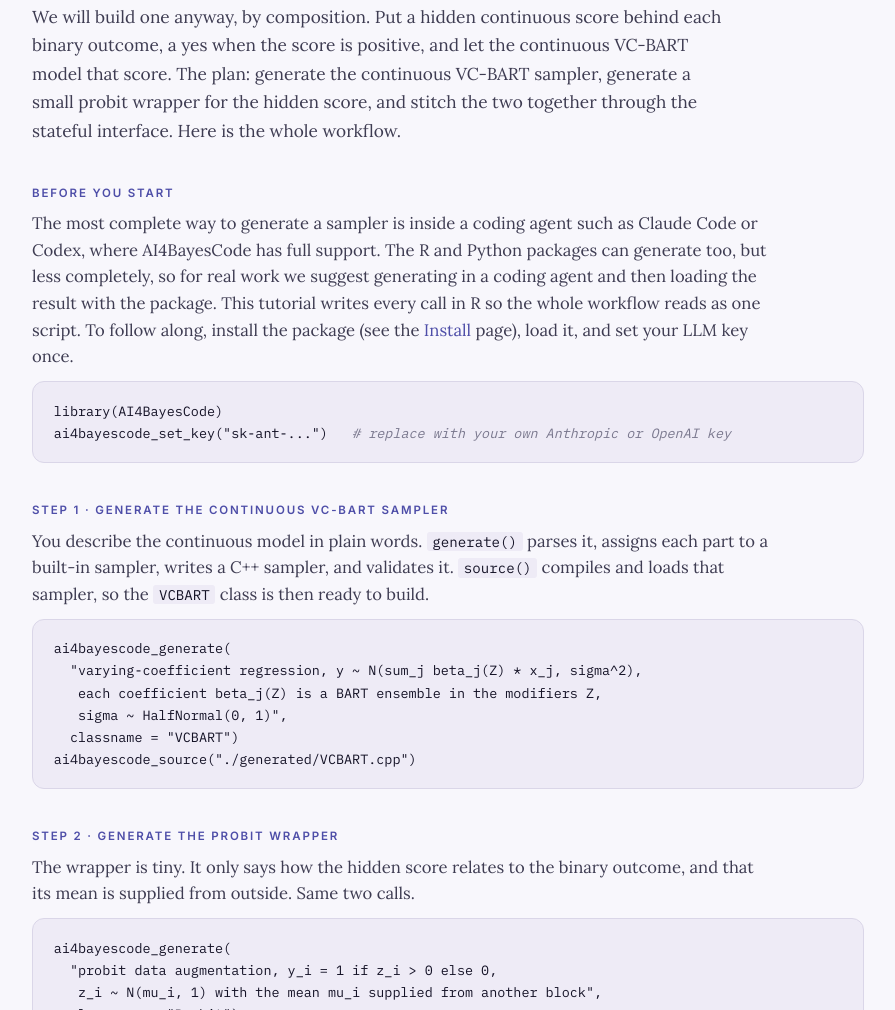
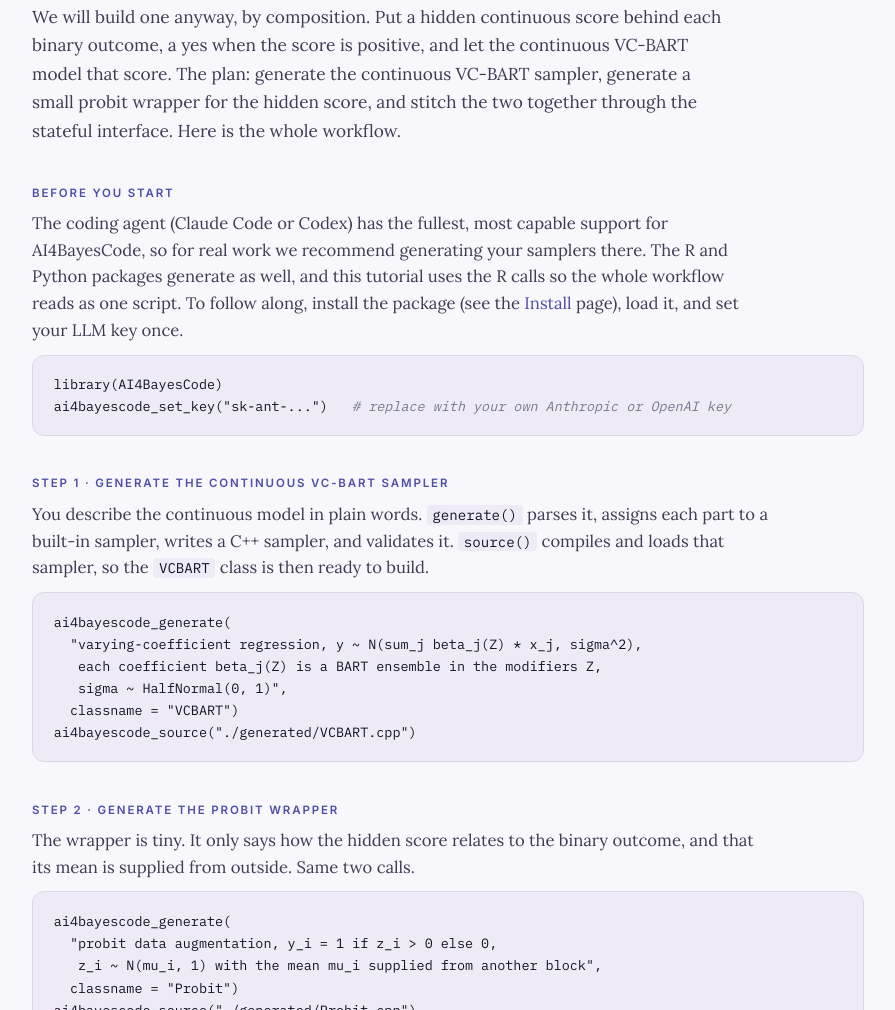
Before and after one commit to zjg540066169/AI4BayesCode-hub, a plain HTML site: page tutorial-stateful.html in a window 1280 px wide. Shown: the part 1867-2877 px from the top of the page, without its empty margins (8-903 px from the left). Drawn offline with nearby package versions, Linux system fonts and the light colour scheme.

Commit message:
Tutorials: reword the coding-agent note to frame it as the agent having the fullest/most capable support, without implying R/Python generation is incomplete

```diff
--- a/tutorial-stateful.html
+++ b/tutorial-stateful.html
@@ -85,7 +85,7 @@
     </div>
 
     <p class="tut-step">Before you start</p>
-    <p class="tut-say">The most complete way to generate a sampler is inside a coding agent such as Claude Code or Codex, where AI4BayesCode has full support. The R and Python packages can generate too, but less completely, so for real work we suggest generating in a coding agent and then loading the result with the package. This tutorial writes every call in R so the whole workflow reads as one script. To follow along, install the package (see the <a class="accent" href="install.html">Install</a> page), load it, and set your LLM key once.</p>
+    <p class="tut-say">The coding agent (Claude Code or Codex) has the fullest, most capable support for AI4BayesCode, so for real work we recommend generating your samplers there. The R and Python packages generate as well, and this tutorial uses the R calls so the whole workflow reads as one script. To follow along, install the package (see the <a class="accent" href="install.html">Install</a> page), load it, and set your LLM key once.</p>
     <pre class="tut-code">library(AI4BayesCode)
 ai4bayescode_set_key("sk-ant-...")   <span class="c"># replace with your own Anthropic or OpenAI key</span></pre>
 
```
